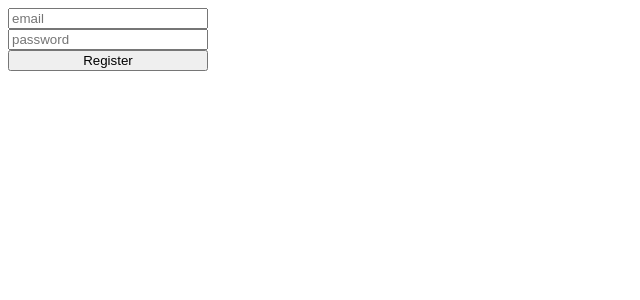
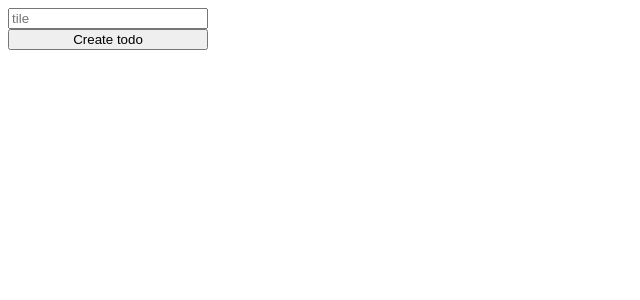
Before and after one commit to mrcn/deep-state, a Next.js app in the folder frontend/: page / in a window 1280 px wide. Shown: the top 300 px of the page, without its empty margins (0-640 px from the left). Built offline with nearby package versions, Linux system fonts and the light colour scheme; sample sign-in values are in the browser's storage.

Commit message:
add todo content to index

```diff
--- a/frontend/pages/index.js
+++ b/frontend/pages/index.js
@@ -1,226 +1,19 @@
-import React, { useRef } from "react";
-
-const endpoint = "http://localhost:1337/auth/local/register";
+import Router from 'next/router';
+import React, {useEffect} from 'react';
 
 export default () => {
+  //what is useEffect in react?
+  useEffect(() => {
+    const jwt = window.sessionStorage.getItem('jwt');
+    if (!jwt) {
+      Router.push('/login');
+    }
+  }, []);
   return (
-    <div style={{display: "flex", flexDirection: "column", width: 200 }}>
-      <input type="text" placeholder="email" />
-      <input type="password" placeholder="password" />
-      <button>Register</button>
+    <div style={{display: "flex", flexDirection: "column", width: 200}}>
+      <input type="text" placeholder="tile" />
+
+      <button>Create todo</button>
     </div>
   )
 }
-
-
-
-
-
-
-
-
-
-
-// import Head from "next/head"
-
-// const Home = () => (
-//   <div className="container">
-//     <Head>
-//       <title>Create Next App</title>
-//       <link rel="icon" href="/favicon.ico" />
-//     </Head>
-
-//     <main>
-//       <h1 className="title">
-//         Welcome to <a href="https://nextjs.org">Next.js!</a>
-//       </h1>
-
-//       <p className="description">
-//         Get started by editing <code>pages/index.js</code>
-//       </p>
-
-//       <div className="grid">
-//         <a href="https://nextjs.org/docs" className="card">
-//           <h3>Documentation &rarr;</h3>
-//           <p>Find in-depth information about Next.js features and API.</p>
-//         </a>
-
-//         <a href="https://nextjs.org/learn" className="card">
-//           <h3>Learn &rarr;</h3>
-//           <p>Learn about Next.js in an interactive course with quizzes!</p>
-//         </a>
-
-//         <a
-//           href="https://github.com/zeit/next.js/tree/master/examples"
-//           className="card"
-//         >
-//           <h3>Examples &rarr;</h3>
-//           <p>Discover and deploy boilerplate example Next.js projects.</p>
-//         </a>
-
-//         <a
-//           href="https://zeit.co/import?filter=next.js&utm_source=create-next-app&utm_medium=default-template&utm_campaign=create-next-app"
-//           className="card"
-//         >
-//           <h3>Deploy &rarr;</h3>
-//           <p>
-//             Instantly deploy your Next.js site to a public URL with ZEIT Now.
-//           </p>
-//         </a>
-//       </div>
-//     </main>
-
-//     <footer>
-//       <a
-//         href="https://zeit.co?utm_source=create-next-app&utm_medium=default-template&utm_campaign=create-next-app"
-//         target="_blank"
-//         rel="noopener noreferrer"
-//       >
-//         Powered by <img src="/zeit.svg" alt="ZEIT Logo" />
-//       </a>
-//     </footer>
-
-//     <style jsx>{`
-//       .container {
-//         min-height: 100vh;
-//         padding: 0 0.5rem;
-//         display: flex;
-//         flex-direction: column;
-//         justify-content: center;
-//         align-items: center;
-//       }
-
-//       main {
-//         padding: 5rem 0;
-//         flex: 1;
-//         display: flex;
-//         flex-direction: column;
-//         justify-content: center;
-//         align-items: center;
-//       }
-
-//       footer {
-//         width: 100%;
-//         height: 100px;
-//         border-top: 1px solid #eaeaea;
-//         display: flex;
-//         justify-content: center;
-//         align-items: center;
-//       }
-
-//       footer img {
-//         margin-left: 0.5rem;
-//       }
-
-//       footer a {
-//         display: flex;
-//         justify-content: center;
-//         align-items: center;
-//       }
-
-//       a {
-//         color: inherit;
-//         text-decoration: none;
-//       }
-
-//       .title a {
-//         color: #0070f3;
-//         text-decoration: none;
-//       }
-
-//       .title a:hover,
-//       .title a:focus,
-//       .title a:active {
-//         text-decoration: underline;
-//       }
-
-//       .title {
-//         margin: 0;
-//         line-height: 1.15;
-//         font-size: 4rem;
-//       }
-
-//       .title,
-//       .description {
-//         text-align: center;
-//       }
-
-//       .description {
-//         line-height: 1.5;
-//         font-size: 1.5rem;
-//       }
-
-//       code {
-//         background: #fafafa;
-//         border-radius: 5px;
-//         padding: 0.75rem;
-//         font-size: 1.1rem;
-//         font-family: Menlo, Monaco, Lucida Console, Liberation Mono,
-//           DejaVu Sans Mono, Bitstream Vera Sans Mono, Courier New, monospace;
-//       }
-
-//       .grid {
-//         display: flex;
-//         align-items: center;
-//         justify-content: center;
-//         flex-wrap: wrap;
-
-//         max-width: 800px;
-//         margin-top: 3rem;
-//       }
-
-//       .card {
-//         margin: 1rem;
-//         flex-basis: 45%;
-//         padding: 1.5rem;
-//         text-align: left;
-//         color: inherit;
-//         text-decoration: none;
-//         border: 1px solid #eaeaea;
-//         border-radius: 10px;
-//         transition: color 0.15s ease, border-color 0.15s ease;
-//       }
-
-//       .card:hover,
-//       .card:focus,
-//       .card:active {
-//         color: #0070f3;
-//         border-color: #0070f3;
-//       }
-
-//       .card h3 {
-//         margin: 0 0 1rem 0;
-//         font-size: 1.5rem;
-//       }
-
-//       .card p {
-//         margin: 0;
-//         font-size: 1.25rem;
-//         line-height: 1.5;
-//       }
-
-//       @media (max-width: 600px) {
-//         .grid {
-//           width: 100%;
-//           flex-direction: column;
-//         }
-//       }
-//     `}</style>
-
-//     <style jsx global>{`
-//       html,
-//       body {
-//         padding: 0;
-//         margin: 0;
-//         font-family: -apple-system, BlinkMacSystemFont, Segoe UI, Roboto, Oxygen,
-//           Ubuntu, Cantarell, Fira Sans, Droid Sans, Helvetica Neue, sans-serif;
-//       }
-
-//       * {
-//         box-sizing: border-box;
-//       }
-//     `}</style>
-//   </div>
-// )
-
-// export default Home
```
